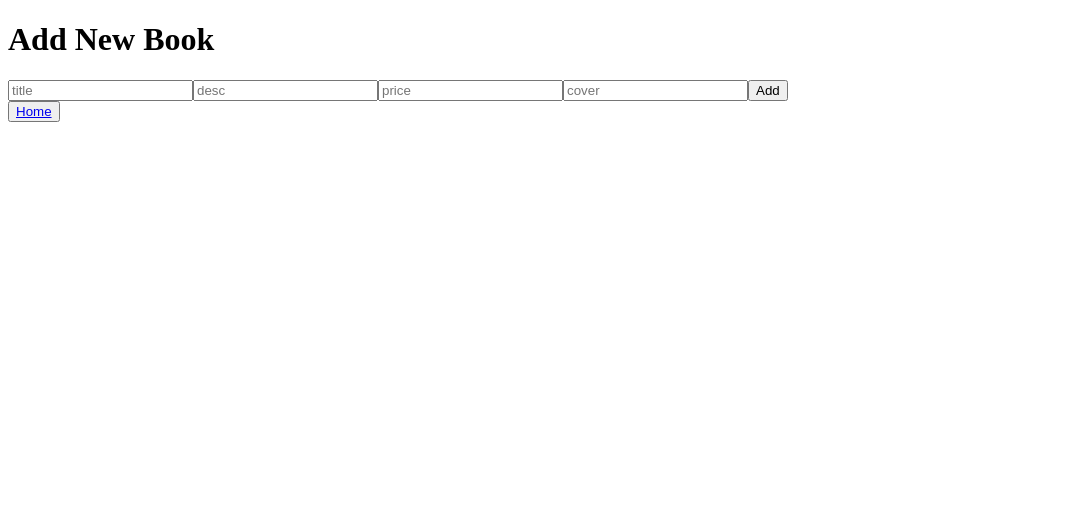
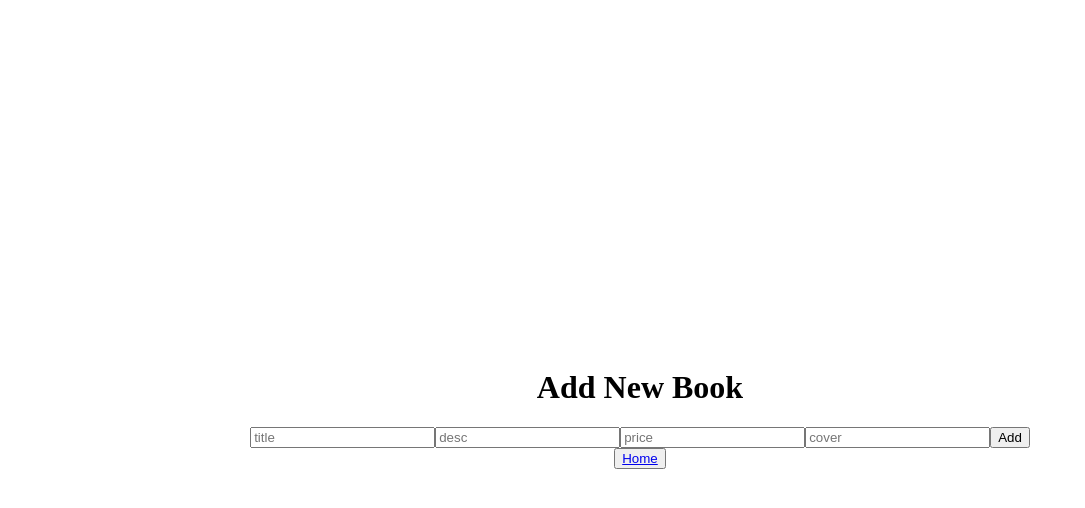
Before and after one commit to Santamaria-Alex/crud-books, a React (Create React App) app in the folder client/: page /add in a window 1280 px wide. Shown: the top 508 px of the page, without its empty margins (0-1085 px from the left). Built offline with nearby package versions, Linux system fonts and the light colour scheme.

Commit message:
some styling

```diff
--- a/client/src/App.js
+++ b/client/src/App.js
@@ -2,10 +2,11 @@
 import Add from "./pages/Add";
 import Books from "./pages/Books";
 import Update from "./pages/Update";
+import "./style.css";
 
 function App() {
   return (
-    <div>
+    <div className="App">
       <BrowserRouter>
         <Routes>
           <Route path="/" element={<Books />} />
--- /dev/null
+++ b/client/src/style.css
@@ -0,0 +1,25 @@
+.App {
+  height: 100vh;
+  padding: 0 100px;
+  display: flex;
+  align-items: center;
+  justify-content: center;
+  text-align: center;
+}
+
+.books {
+  display: flex;
+  background-color: aquamarine;
+}
+
+.book {
+  flex: 1;
+  /* background-color: aqua; */
+}
+
+img {
+  width: 200px;
+  height: 300px;
+  object-fit: cover;
+  background-color: azure;
+}
```
